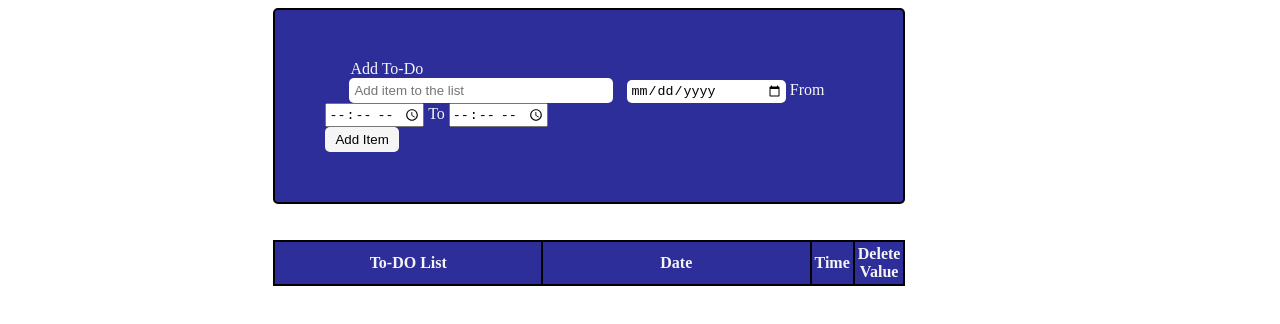
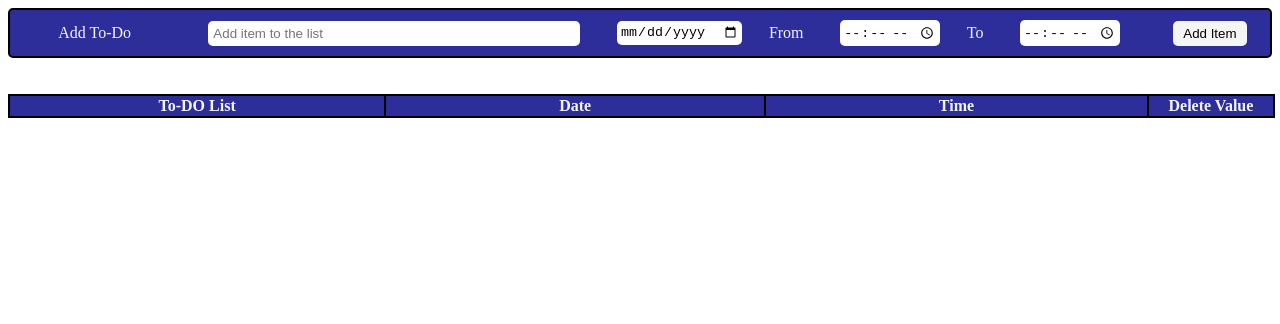
Before and after one commit to thedeveloperme10/To-Do-List, a plain HTML site: page index.html in a window 1280 px wide. Drawn offline with Linux system fonts and the light colour scheme.

Commit message:
Update style.css

```diff
--- a/style.css
+++ b/style.css
@@ -2,24 +2,23 @@
     box-sizing: border-box;
 }
 .container{
-    display: flexbox;
+    display:flex;
     align-items: center;
     border: 2px solid black;
     border-radius: 5px;
-    padding: 50px;
-    width: 50%;
-    margin-left: 21%;
+    padding: 10px;
+    width: 100%;
+    /* margin-left: 21%; */
     background-color:rgba(15, 15, 139, 0.87);
-    justify-content: space-between;
+    justify-content: space-around;
 }
 
 table,th,td{
     border: 2px solid black;
-    width: 50%;
-    margin-left: 21%;
+    width:99vw;
+    /* margin-left: 21%; */
     text-align: center;
     border-collapse: collapse;
-    padding: 3px;
 }
 /* button{
     transform: translate(1700%, -100%);
@@ -33,7 +32,7 @@ table,th,td{
 }
 
 input[type="text"]{
-    width: 50%;
+    width: 30%;
     outline: 0;
     border-radius: 5px;
     border: none;
@@ -50,10 +49,18 @@ button{
     outline: 0;
 }
 input[type="date"]{
-    width: 30%;
+    /* width: 30%; */
     outline: 0;
     border-radius: 5px;
     border: none;
     padding: 3px;
     margin-left: 10px;
 }
+input[type="time"]{
+    /* width: 30%; */
+    outline: 0;
+    border-radius: 5px;
+    border: none;
+    padding: 3px;
+    margin-left: 10px;
+}
```
